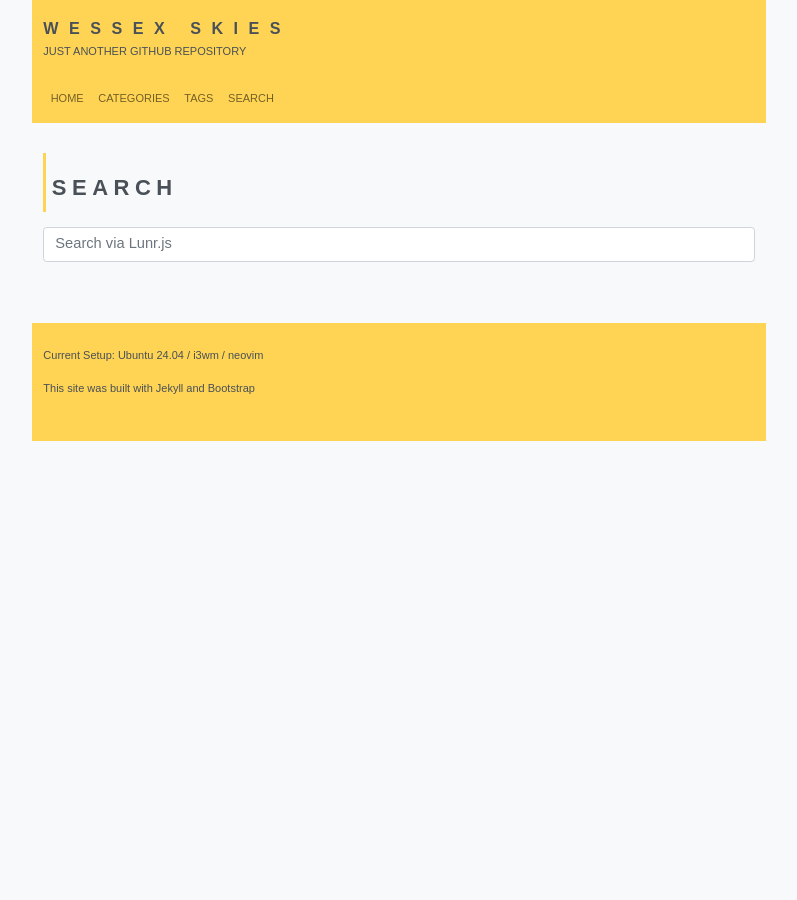
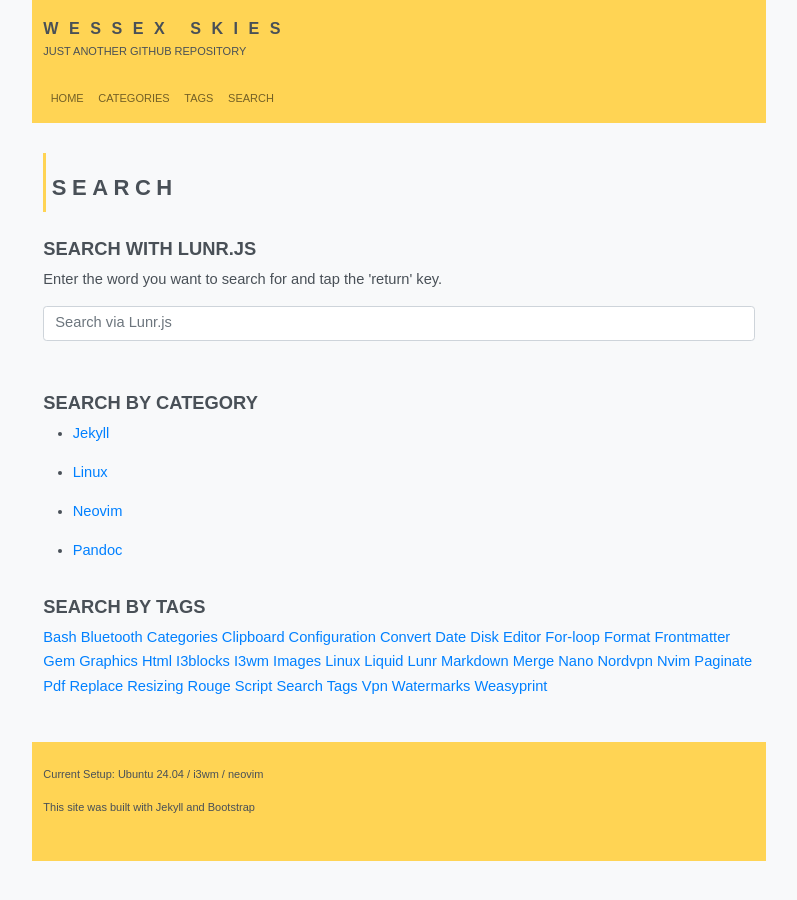
Before and after one commit to Wessex-Skies/wessex-skies.github.io, a Jekyll site: the page built from _pages/search.html, in a window 1280 px wide. Shown: the whole page, without its empty margins (241-1038 px from the left). Built offline with Jekyll 4.4.1, drawn with Linux system fonts in a browser that asks for light colours; some web fonts are replaced.

Commit message:
automated: 2024-08-28-1905

```diff
--- a/_pages/search.html
+++ b/_pages/search.html
@@ -6,6 +6,32 @@ id: page
 
 <h1>Search</h1>
 
-<p></p>
+<h2>Search with Lunr.js</h2>
+
+<p>Enter the word you want to search for and tap the 'return' key.</p>
 
 {% include search-lunr.html %}
+
+<h2>Search by Category</h2>
+
+{% assign categories = site.categories | sort %}
+{% for category in categories %}
+
+    <ul>
+        {% assign categoryname = category | first | slugify %}
+
+        <li><a href="/categories/#{{ categoryname }}">{{ categoryname | capitalize }}</a></li>
+    </ul>
+
+{% endfor %}
+
+<h2>Search by Tags</h2>
+
+{% assign tags = site.tags | sort %}
+{% for tag in tags %}
+
+    {% assign tagname = tag | first | slugify %}
+
+    <a class="float" href="/tags/#{{ tagname }}">{{ tagname | capitalize }}</a>
+
+{% endfor %}
--- a/_sass/style.scss
+++ b/_sass/style.scss
@@ -118,20 +118,6 @@ img+em {
 }
 
 //-------------------------------------------------------------------------------------
-// Tags
-.index-tags {
-    font-size: $font-size-small;
-    padding: 0.1em 0.2em 0.15em 0.2em;
-    border: solid 0.05em $color-link;
-    border-radius: 0.25em;
-}
-
-.index-tags {
-    float: left;
-    margin: 0.15em;
-}
-
-//-------------------------------------------------------------------------------------
 // Tables
 table {
     width: 100%;
```
